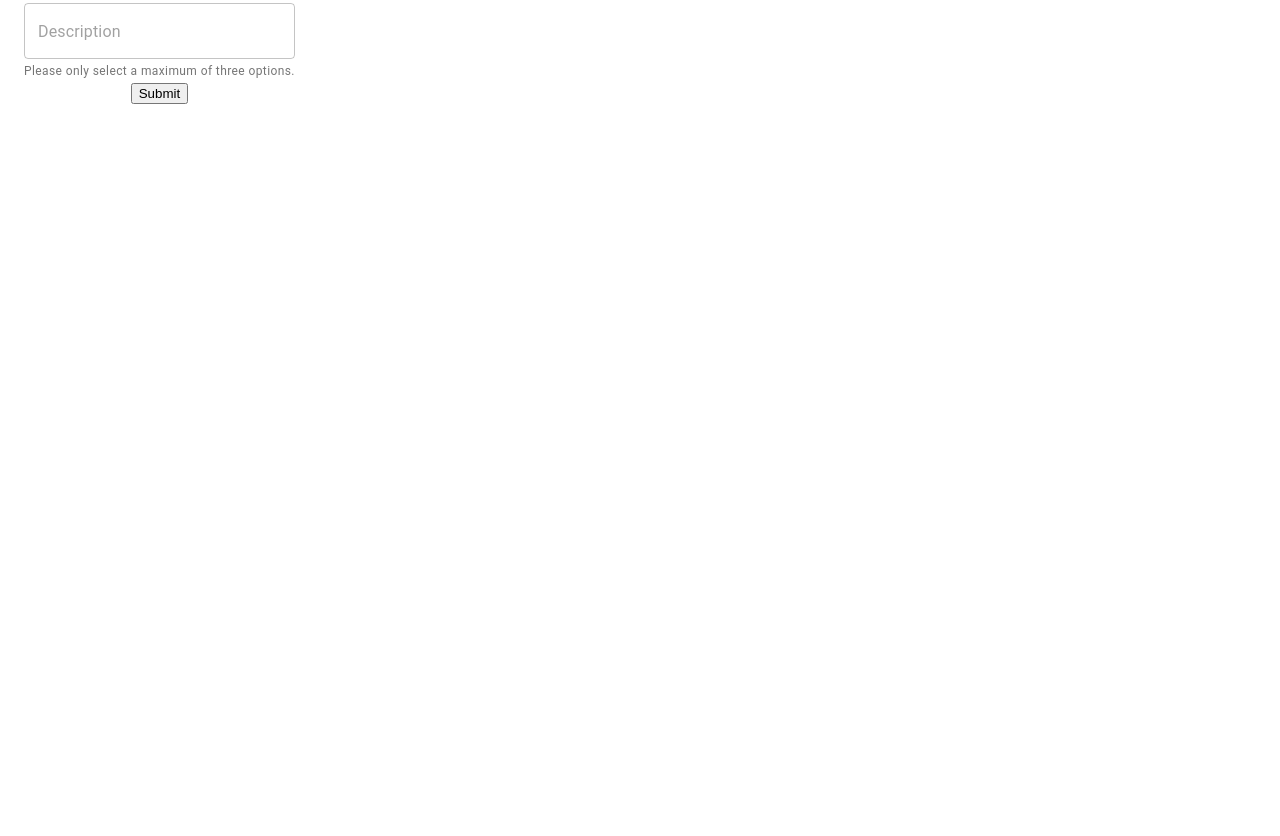
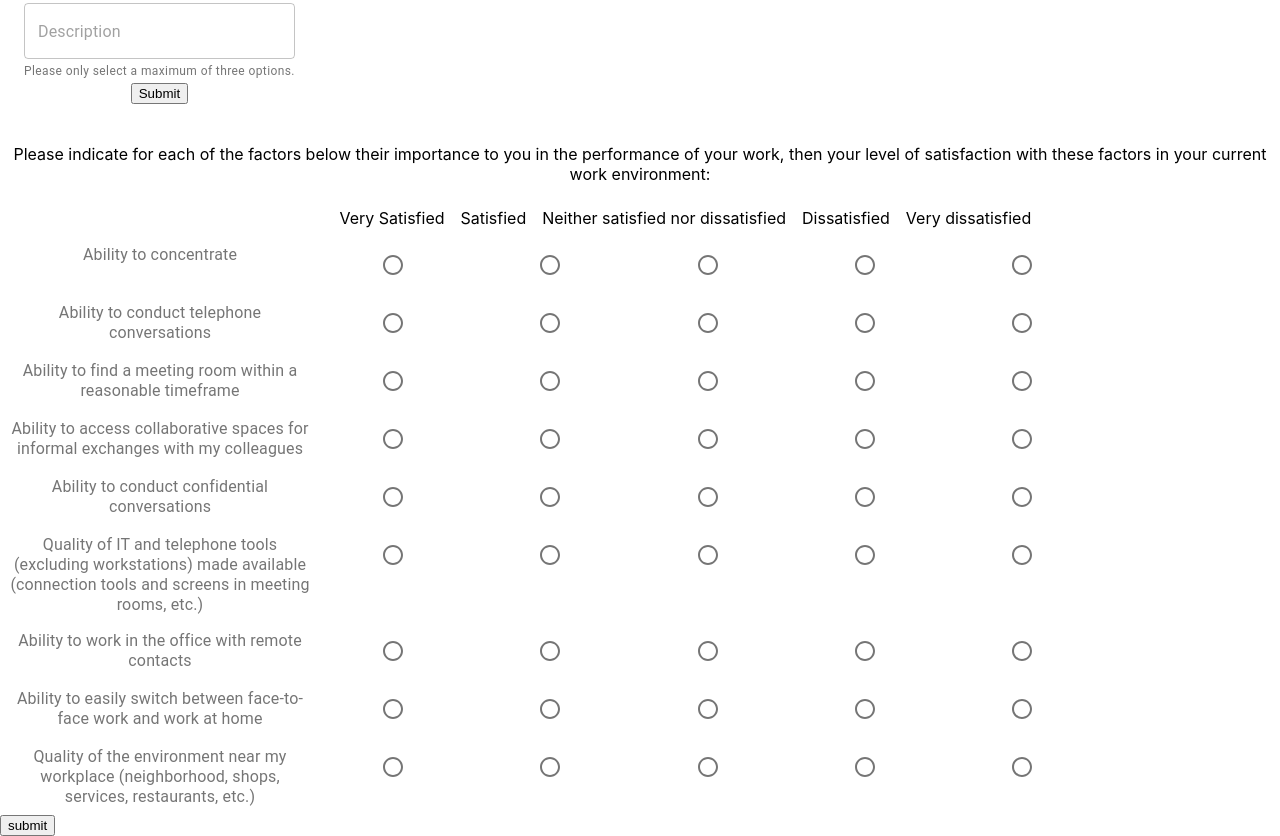
Before and after one commit to fjjes/project3-Hive, a React (Create React App) app in the folder client/: page / in a window 1280 px wide. Shown: the part 2180-3016 px from the top of the page. Before the commit the page ends 2308 px from the top, so only its background shows below. Built offline with nearby package versions, Linux system fonts and the light colour scheme.

Commit message:
Matrix component

```diff
--- a/client/src/components/Form.js
+++ b/client/src/components/Form.js
@@ -5,6 +5,7 @@ import SelectInput from "./questiontypes/SelectInput";
 import Slider from "./questiontypes/Slider";
 import RadioButtons from "./questiontypes/RadioButtons";
 import Checkboxes from "./questiontypes/Checkboxes";
+import Matrix from './questiontypes/Matrix'
 
 
 const Form = () => {
@@ -16,6 +17,7 @@ const Form = () => {
       <Slider />
       <RadioButtons/>
       <Checkboxes />
+      <Matrix />
     </div>
   );
 };
--- /dev/null
+++ b/client/src/components/questiontypes/Matrix.js
@@ -0,0 +1,104 @@
+import React, { useState } from 'react';
+import { makeStyles } from '@material-ui/core/styles';
+import Radio from '@material-ui/core/Radio';
+import RadioGroup from '@material-ui/core/RadioGroup';
+import FormControlLabel from '@material-ui/core/FormControlLabel';
+import FormControl from '@material-ui/core/FormControl';
+import FormLabel from '@material-ui/core/FormLabel';
+import Grid from "@material-ui/core/Grid";
+
+// material-ui grid is 12 col width!!
+const useStyles = makeStyles((theme) => ({
+    grid: {
+      width: '100%',
+      margin: '0px'
+    },
+
+}));
+
+const Matrix = () => {
+    const classes = useStyles();
+    const [values, setValues]= useState([
+        {text:'Ability to concentrate', value:''},
+        {text:'Ability to conduct telephone conversations', value:''},
+        {text:'Ability to find a meeting room within a reasonable timeframe', value:''},
+        {text:'Ability to access collaborative spaces for informal exchanges with my colleagues', value:''},
+        {text:'Ability to conduct confidential conversations', value:''},
+        {text:'Quality of IT and telephone tools (excluding workstations) made available (connection tools and screens in meeting rooms, etc.)', value:''},
+        {text:'Ability to work in the office with remote contacts', value:''},
+        {text:'Ability to easily switch between face-to-face work and work at home', value:''},
+        {text:'Quality of the environment near my workplace (neighborhood, shops, services, restaurants, etc.)', value:''}
+    ])
+
+    let question = 'Please indicate for each of the factors below their importance to you in the performance of your work, then your level of satisfaction with these factors in your current work environment:'
+
+    let columns=[
+        'Very Satisfied',
+        'Satisfied',
+        'Neither satisfied nor dissatisfied',
+        'Dissatisfied',
+        'Very dissatisfied'
+    ]
+
+    const handleChange=(e, i)=>{
+        let newValues = [...values]
+        newValues[i].value=e.target.value
+        setValues(newValues)
+    }
+
+    const handleSubmit=()=>{
+        console.log(values)
+    }
+
+    return (
+        <div className="matrix">
+            <FormControl component="fieldset">
+                <p>{question}</p>
+                <Grid container spacing={2} className={classes.grid} style={{display:'flex'}}>
+                    <Grid item xs={1}></Grid>
+                    <Grid item xs={11}>
+                        {columns.map((cl, i)=>{
+                            return <label style={{marginRight:'1rem'}} key={i}>{cl}</label>
+                        })}
+                    </Grid>
+                </Grid>
+                {values.map((row,i)=>{
+                    return(
+                        <Grid key={i} container spacing={2} className={classes.grid}>
+                            <Grid item xs={3}>
+                                <FormLabel>{row.text}</FormLabel>
+                            </Grid>
+                            <Grid item xs={9}>
+                                <RadioGroup
+                                row
+                                value={row.value}
+                                onChange={(e)=>handleChange(e, i)}
+                                >
+                                {columns.map((col, index)=>{
+
+                                    return <Grid  key={index} item xs={2}><FormControlLabel value={col} control={<Radio/>}/></Grid>
+                                    // return(
+                                    // <div key={index}>
+                                    // {i===0 ?
+                                    //     <Grid item xs={3}><FormControlLabel value={col} control={<Radio/>} label={col} labelPlacement="top"/></Grid>
+                                    // :
+                                    //     <Grid item xs={3}><FormControlLabel value={col} control={<Radio/>}/></Grid>
+
+                                    // }
+                                    // </div>)
+                                })}
+
+                                </RadioGroup>
+                            </Grid>
+                        </Grid>
+                    )
+                })}
+            </FormControl>
+            <div style={{textAlign:"left"}}>
+                <button onClick={handleSubmit} type="submit">submit</button>
+            </div>
+        </div>
+    );
+}
+
+export default Matrix;
--- a/client/src/components/questiontypes/SelectInput.js
+++ b/client/src/components/questiontypes/SelectInput.js
@@ -1,4 +1,4 @@
-import { useState } from 'react';
+import React, { useState } from 'react';
 import { makeStyles } from '@material-ui/core/styles';
 import Select from '@material-ui/core/Select';
 import FormControl from '@material-ui/core/FormControl';
@@ -9,7 +9,7 @@ const useStyles = makeStyles((theme) => ({
       minWidth: 80,
     },
 
-  }));
+}));
 
 const SelectInput = () => {
     const classes = useStyles();
@@ -20,6 +20,8 @@ const SelectInput = () => {
         {text:'Do not change anything', value:''},
         {text:'Other', value:''}
     ])
+
+    let question = 'In your opinion, what are the necessary and complementary organizational points for teleworking that should be implemented within the company? Many Answers are possible. Please rank the following in order of interest:'
 
     let selectArray = [];
     let num= 1
@@ -36,11 +38,18 @@ const handleChange = (e,i)=>{
 
    const handleSubmit=()=>{
     console.log(values)
+    // setValues([
+    //     {text:'Rethinking workspaces in the company', value:''},
+    //     {text:'Review the organization of meetings Rethinking moments', value:''},
+    //     {text:'Spaces of conviviality', value:''},
+    //     {text:'Do not change anything', value:''},
+    //     {text:'Other', value:''}
+    // ])
   }
 
     return (
         <div className="select">
-            <p>In your opinion, what are the necessary and complementary organizational points for teleworking that should be implemented within the company? Many Answers are possible. Please rank the following in order of interest:</p>
+            <p>{question}</p>
                 {values.map((row, i)=>{
                     return(<ul key={i}>
                             <li style={{listStyleType:"none", textAlign:"left"}} >
```
